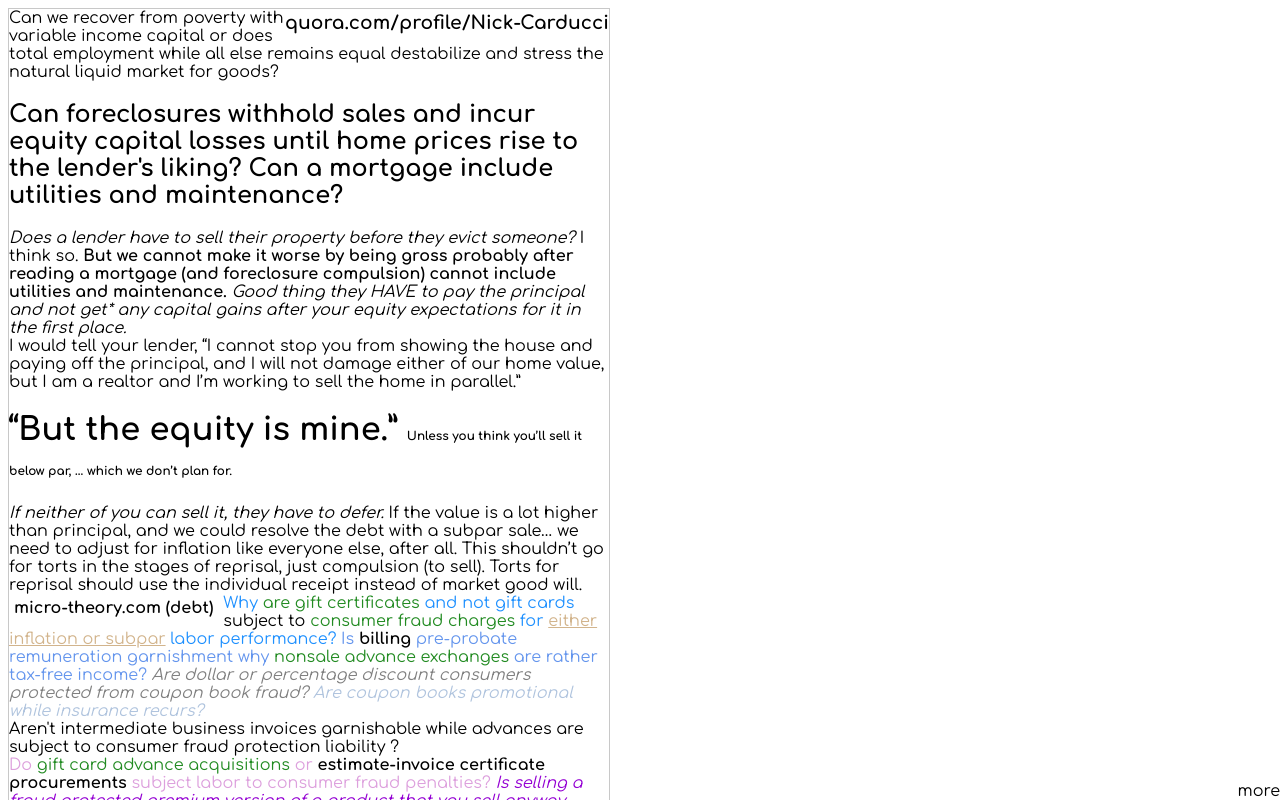
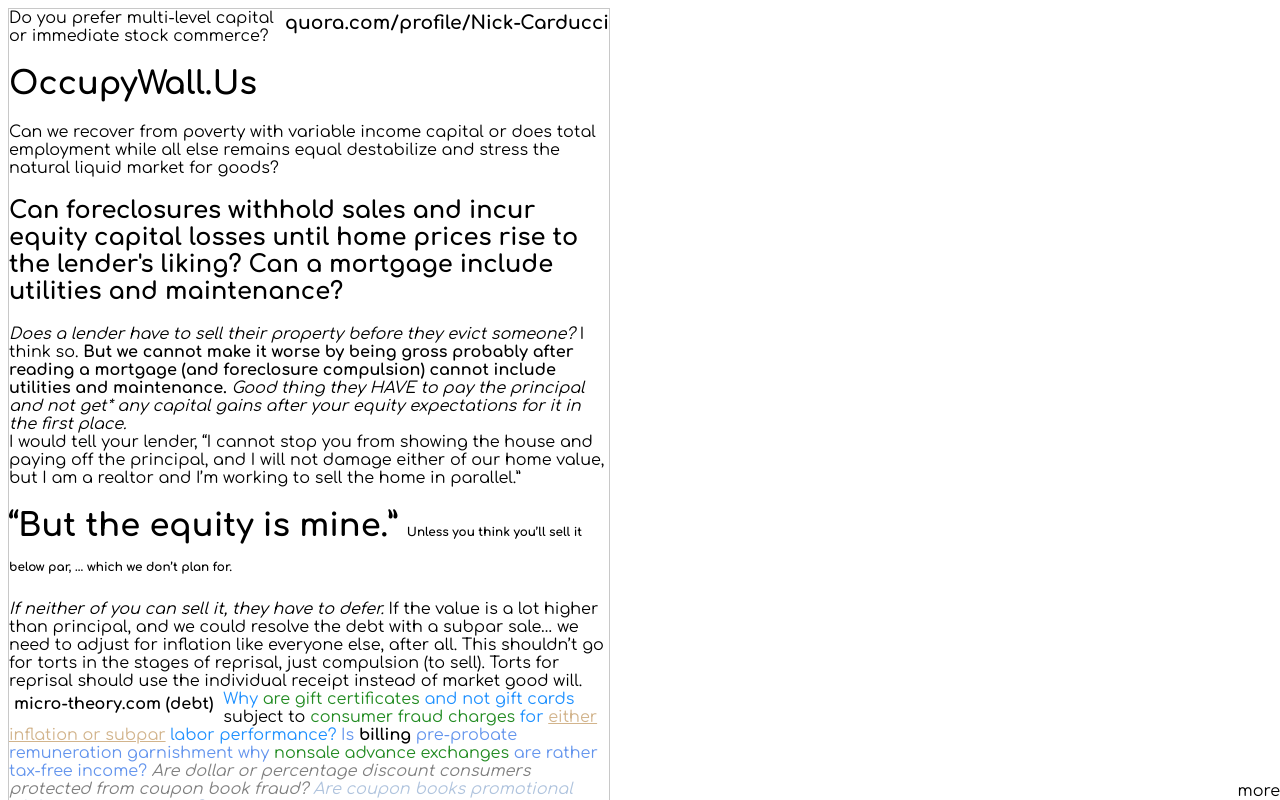
Before and after one commit to NickCarducci/multilevelcapital, a React (Create React App) app: page / in a window 1280 px wide. Shown: the top 800 px of the page. Built offline with nearby package versions, Linux system fonts and the light colour scheme.

Commit message:
Update Basic.js

```diff
--- a/src/Basic.js
+++ b/src/Basic.js
@@ -154,6 +154,8 @@ export default class Basic extends React.Component {
         <h3 style={{ float: "right", margin: "4px 0px" }}>
           quora.com/profile/Nick-Carducci
         </h3>
+        Do you prefer multi-level capital or immediate stock commerce?
+        <h1>OccupyWall.Us</h1>
         Can we recover from poverty with variable income capital or does total
         employment while all else remains equal destabilize and stress the
         natural liquid market for goods?
```
